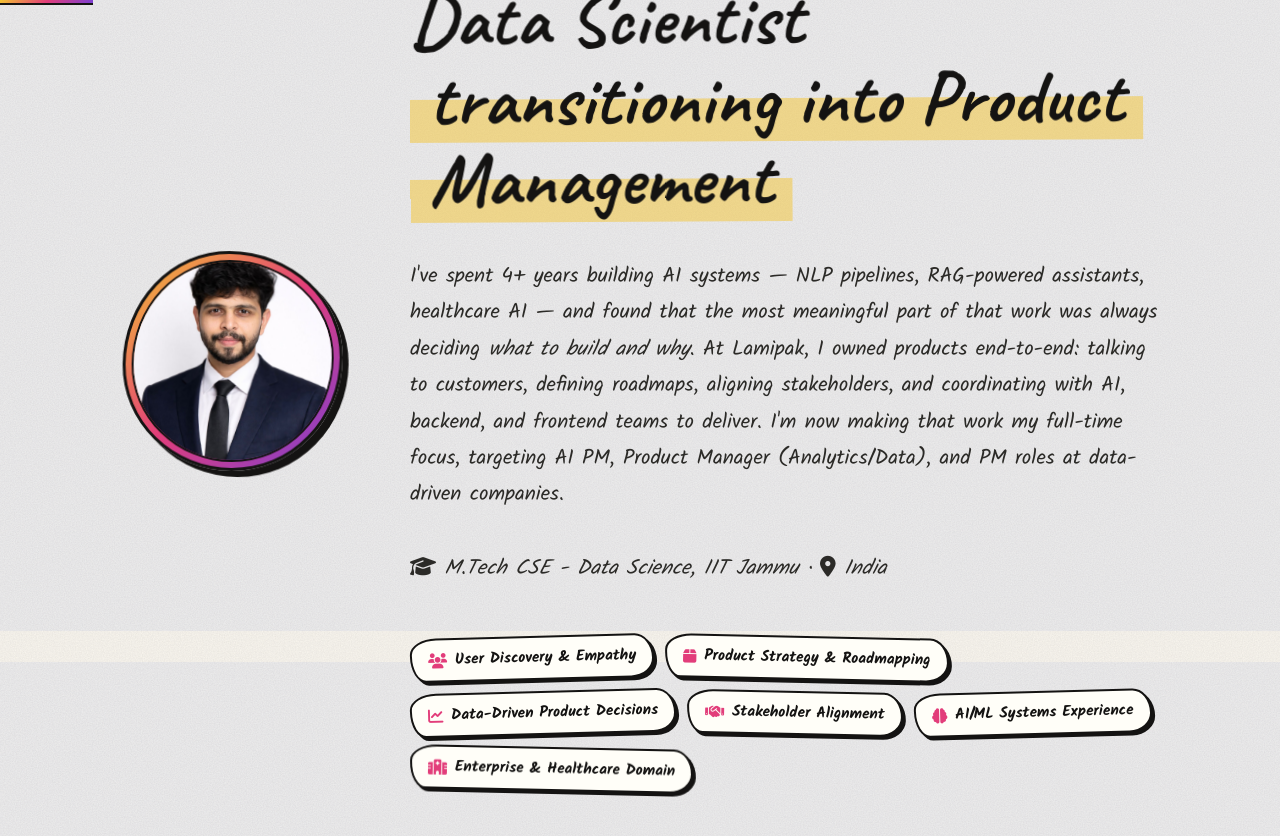
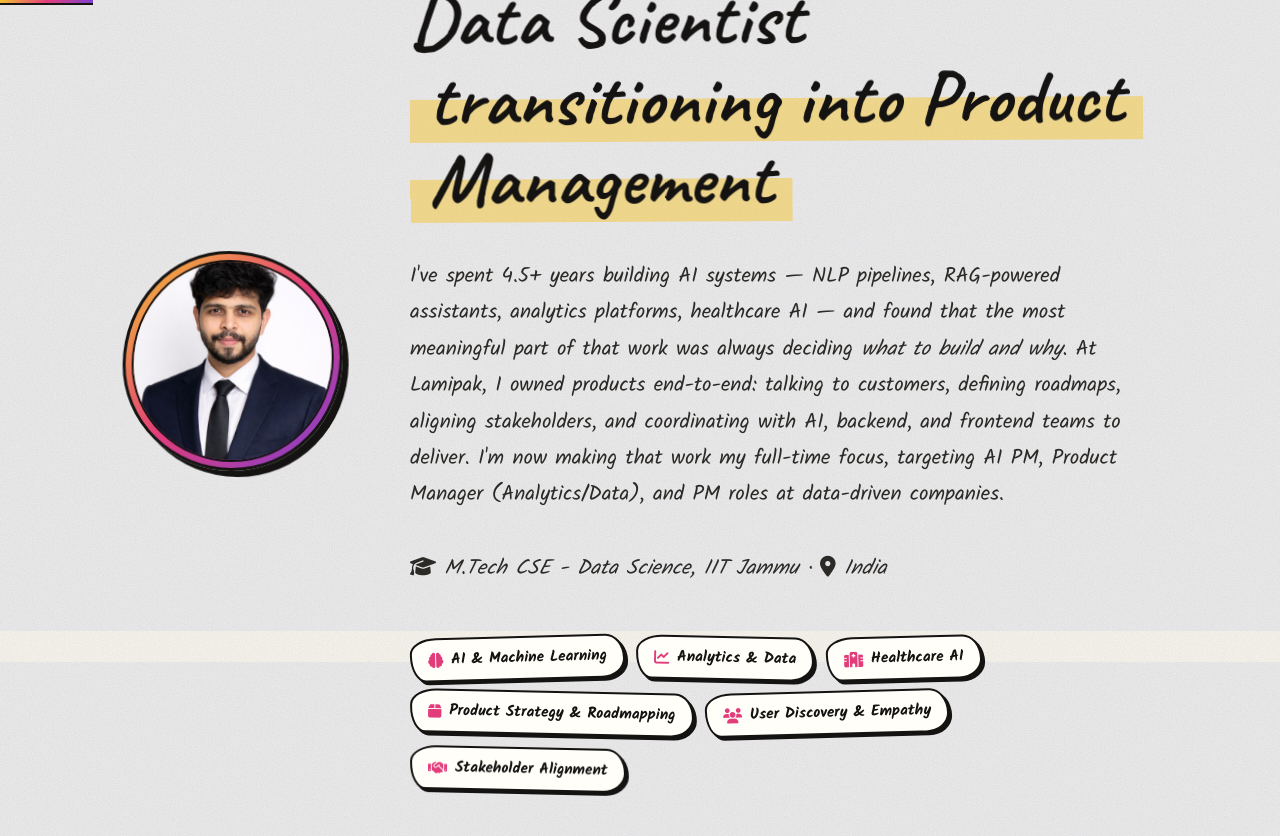
Before and after one commit to mayank1101/mayank1101.github.io, a Jekyll site: the page built from index.html, in a window 1280 px wide and 900 px high, scrolled down 269 px. Shown: the top 836 px of the window. Built offline with Jekyll 4.4.1, drawn with Linux system fonts in a browser that asks for light colours; some web fonts are replaced.

Commit message:
feat: update experience to 4.5+ years, position AI/Analytics/Healthcare as core interest areas

```diff
--- a/_config.yml
+++ b/_config.yml
@@ -1,5 +1,5 @@
 title: Mayank Sharma
-description: Data Scientist transitioning into Product Management. 4+ years building AI systems — NLP, GenAI, healthcare AI. Moving into PM roles at data-driven companies.
+description: Data Scientist transitioning into Product Management. 4.5+ years building AI systems — NLP, GenAI, healthcare AI. Moving into PM roles at data-driven companies.
 url: https://mayank1101.github.io
 baseurl: ""
 author: Mayank Sharma
--- a/about.html
+++ b/about.html
@@ -1,7 +1,7 @@
 ---
 layout: page
 title: About Me
-description: About Mayank Sharma - Data Scientist transitioning into Product Management. 4+ years building AI systems — NLP, GenAI, healthcare AI. Moving into PM roles at data-driven companies.
+description: About Mayank Sharma - Data Scientist transitioning into Product Management. 4.5+ years building AI systems — NLP, GenAI, healthcare AI. Moving into PM roles at data-driven companies.
 ---
 
 <!-- About Hero -->
@@ -18,7 +18,7 @@ description: About Mayank Sharma - Data Scientist transitioning into Product Man
         <div class="hero-text">
             <h1>About Me</h1>
             <p>
-                I'm a Data Scientist making a deliberate move into Product Management. For 4+ years, I've built AI systems —
+                I'm a Data Scientist making a deliberate move into Product Management. For 4.5+ years, I've built AI systems —
                 NLP pipelines, RAG-powered products, healthcare AI — and found that the most meaningful part of that work
                 was always figuring out <em>what to build and why</em>. At Lamipak, I owned products end-to-end:
                 talking to customers, defining roadmaps, aligning stakeholders, and coordinating with engineering teams to deliver.
--- a/index.html
+++ b/index.html
@@ -1,7 +1,7 @@
 ---
 layout: page
 title: Home
-description: Mayank Sharma - Data Scientist transitioning into Product Management. 4+ years building AI systems — NLP, GenAI, healthcare AI. Moving into PM roles at data-driven companies.
+description: Mayank Sharma - Data Scientist transitioning into Product Management. 4.5+ years building AI systems — NLP, GenAI, healthcare AI. Moving into PM roles at data-driven companies.
 ---
 
 <div class="container hero fade-in">
@@ -23,7 +23,7 @@ description: Mayank Sharma - Data Scientist transitioning into Product Managemen
         <span class="hero-highlight">transitioning into Product Management</span>
       </h1>
       <p>
-        I've spent 4+ years building AI systems — NLP pipelines, RAG-powered assistants, healthcare AI — and found that
+        I've spent 4.5+ years building AI systems — NLP pipelines, RAG-powered assistants, analytics platforms, healthcare AI — and found that
         the most meaningful part of that work was always deciding <em>what to build and why</em>.
         At Lamipak, I owned products end-to-end: talking to customers, defining roadmaps, aligning stakeholders,
         and coordinating with AI, backend, and frontend teams to deliver. I'm now making that work my full-time focus,
@@ -35,12 +35,12 @@ description: Mayank Sharma - Data Scientist transitioning into Product Managemen
       </p>
 
       <div class="badges">
+        <span><i class="fas fa-brain"></i> AI & Machine Learning</span>
+        <span><i class="fas fa-chart-line"></i> Analytics & Data</span>
+        <span><i class="fas fa-hospital"></i> Healthcare AI</span>
+        <span><i class="fas fa-box"></i> Product Strategy & Roadmapping</span>
         <span><i class="fas fa-users"></i> User Discovery & Empathy</span>
-        <span><i class="fas fa-box"></i> Product Strategy & Roadmapping</span>
-        <span><i class="fas fa-chart-line"></i> Data-Driven Product Decisions</span>
         <span><i class="fas fa-handshake"></i> Stakeholder Alignment</span>
-        <span><i class="fas fa-brain"></i> AI/ML Systems Experience</span>
-        <span><i class="fas fa-hospital"></i> Enterprise & Healthcare Domain</span>
       </div>
     </div>
   </div>
```
Also changed, not shown: resume.html (+5 -5 lines).
